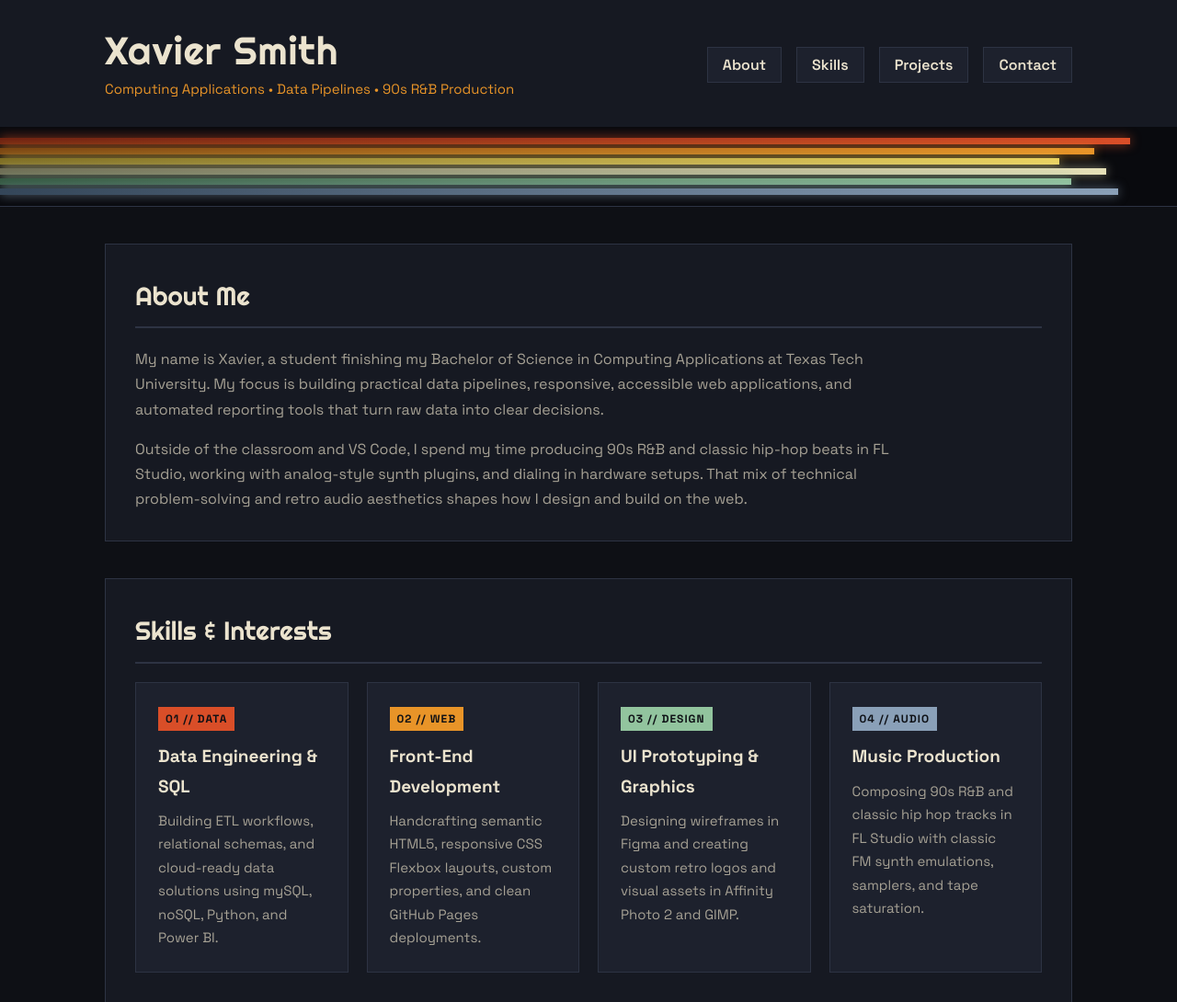
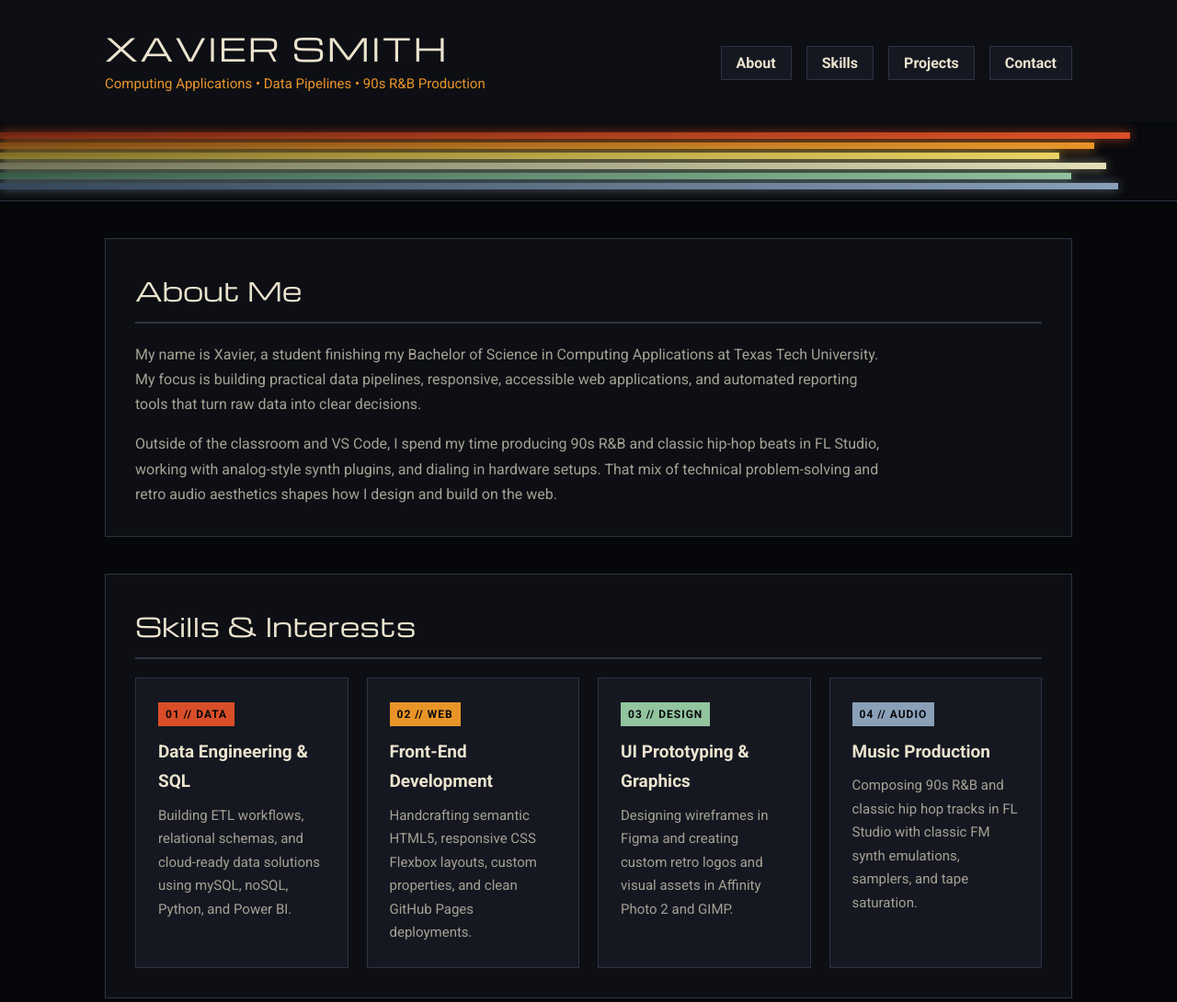
Before and after one commit to raider-variable-X/course-portfolio, a plain HTML site: page project-01/index.html in a window 1280 px wide. Shown: the top 1090 px of the page at 92% size. Drawn offline with nearby package versions, Linux system fonts and the light colour scheme.

Commit message:
style: update fonts to Michroma and Roboto and deepen background
-Changed fonts from Righteous to Michroma and Roboto.

-Added H1 uppercase to style sheet.

-Deepened background colors to align with Superbrain Manual # 2 from Project 01 Proposal.

```diff
--- a/project-01/index.html
+++ b/project-01/index.html
@@ -4,10 +4,10 @@
 <head>
     <meta charset="UTF-8">
     <meta name="viewport" content="width=device-width, initial-scale=1.0">
-    <title>Xavier Smith | Data Engineering, Web Dev &amp; Music Production</title>
+    <title>XAVIER SMITH | Data Engineering, Web Dev &amp; Music Production</title>
     <link rel="preconnect" href="https://fonts.googleapis.com">
     <link rel="preconnect" href="https://fonts.gstatic.com" crossorigin>
-    <link href="https://fonts.googleapis.com/css2?family=Righteous&family=Space+Grotesk:wght@400;600;700&display=swap" rel="stylesheet">
+<link href="https://fonts.googleapis.com/css2?family=Michroma&family=Roboto:wght@400;500;700&display=swap" rel="stylesheet">
     <link rel="stylesheet" href="./style.css">
 </head>
 
--- a/project-01/style.css
+++ b/project-01/style.css
@@ -1,7 +1,7 @@
 :root {
-    --bg-dark: #0e1015;
-    --bg-panel: #161922;
-    --bg-card: #1d212d;
+    --bg-dark: #06070a;
+    --bg-panel: #0d0f14;
+    --bg-card: #151821;
     --text-cream: #ebe3ce;
     --text-muted: #a6a194;
     --border-subtle: #2d3343;
@@ -13,8 +13,8 @@
     --rc-sage: #92c49e;
     --rc-blue: #8aa0b8;
 
-    --font-display: 'Righteous', sans-serif;
-    --font-body: 'Space Grotesk', sans-serif;
+    --font-display: 'Michroma', sans-serif;
+    --font-body: 'Roboto', sans-serif;
 }
 
 * {
@@ -49,11 +49,12 @@ body {
 
 h1 {
     font-family: var(--font-display);
-    font-size: 42px;
+    font-size: 34px;
     font-weight: normal;
-    line-height: 1.1;
+    line-height: 1.2;
+    text-transform: uppercase;
     color: var(--text-cream);
-    letter-spacing: 1px;
+    letter-spacing: 2px;
 }
 
 .tagline {
```
